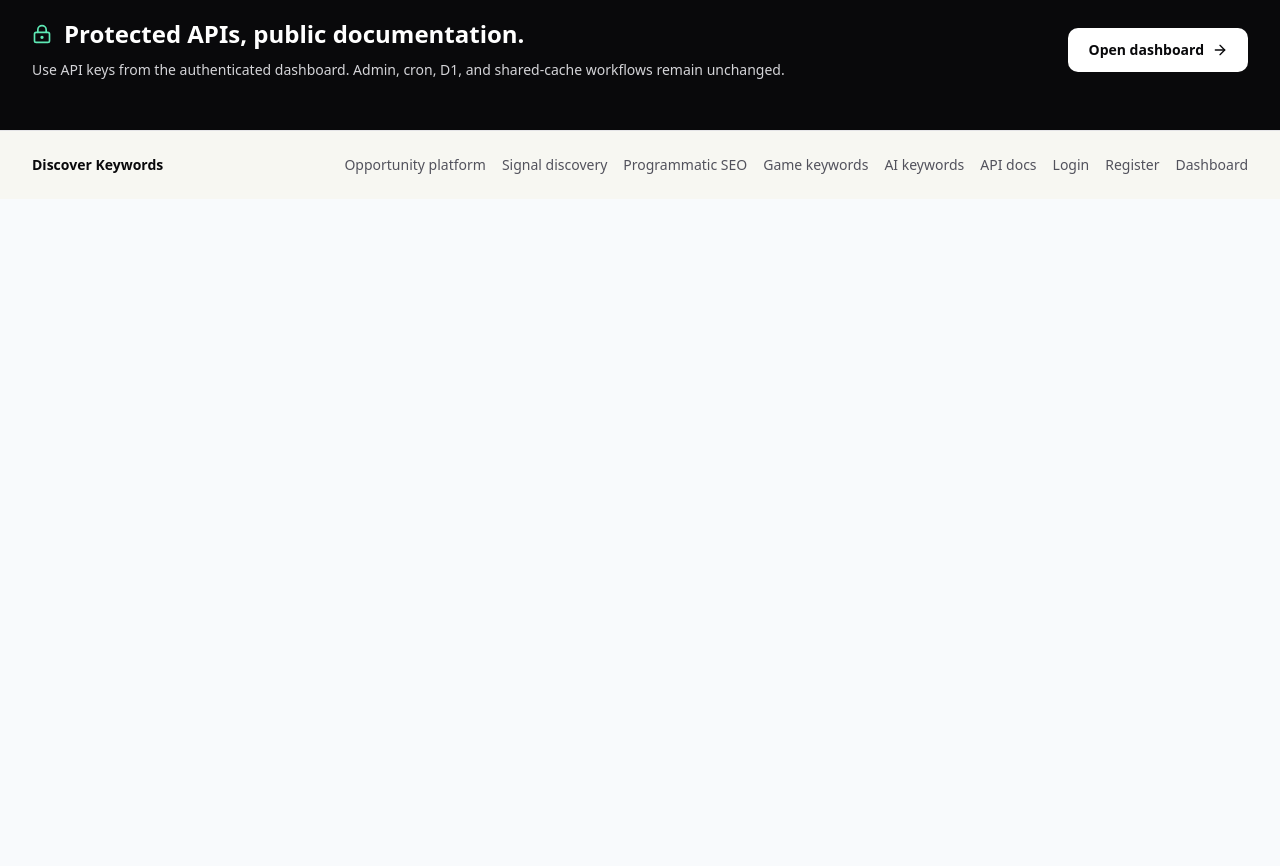
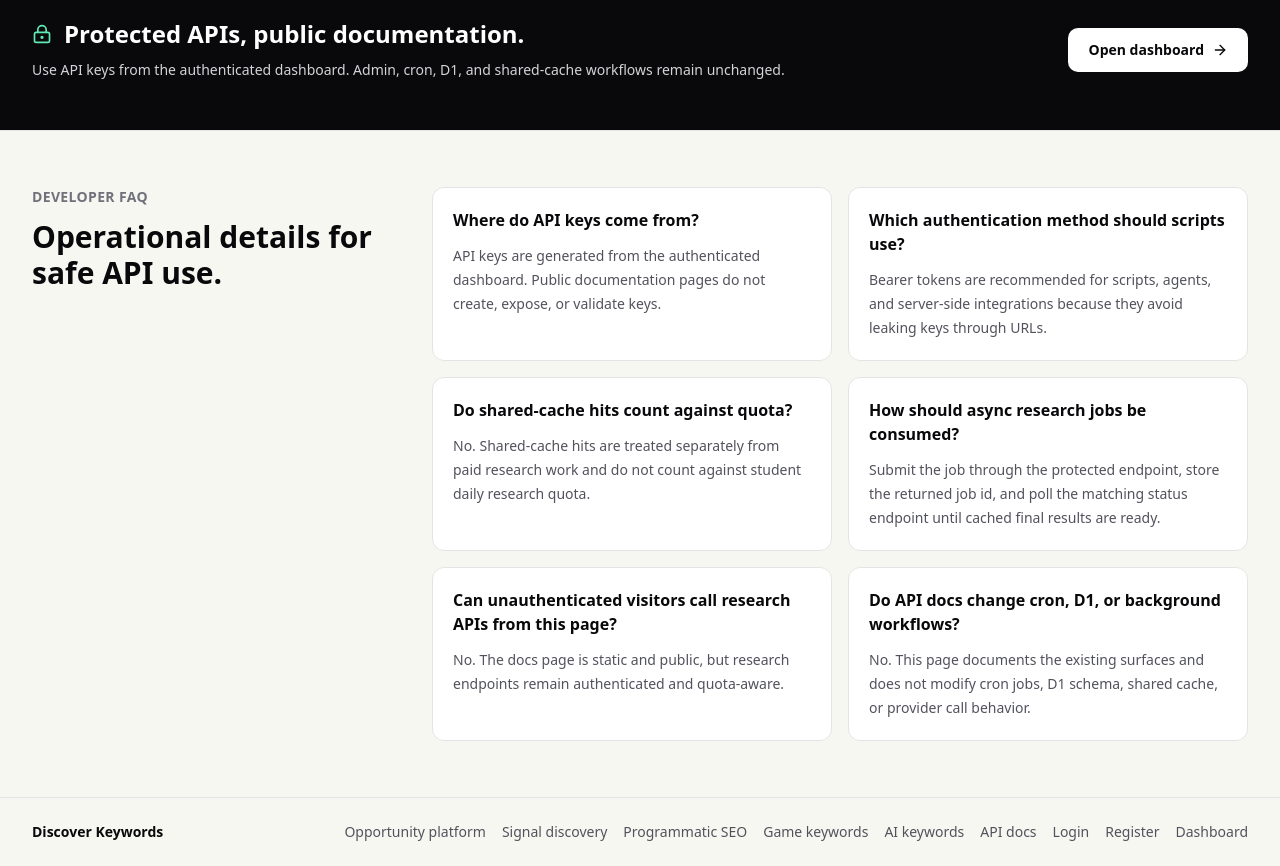
Before and after one commit to security00/google_keywords, a Next.js app: page /api-docs in a window 1280 px wide. Shown: the part 2800-3666 px from the top of the page. Before the commit the page ends 2999 px from the top, so only its background shows below. Built offline with nearby package versions, Linux system fonts and the light colour scheme; no server answers.

Commit message:
feat: expand marketing faqs

```diff
--- a/app/ai-keyword-research/page.tsx
+++ b/app/ai-keyword-research/page.tsx
@@ -79,6 +79,16 @@ export default function AiKeywordResearchPage() {
           answer:
             "Reviewed AI signals can support tool pages, comparison pages, guides, templates, workflow pages, and programmatic clusters.",
         },
+        {
+          question: "How do you discover AI product keywords safely?",
+          answer:
+            "AI signals are filtered for product fit, source context, trend movement, and SERP shape before protected research workflows spend provider calls on them.",
+        },
+        {
+          question: "What AI keyword signals are filtered out?",
+          answer:
+            "Generic AI news, vague hype phrases, entertainment terms, celebrity spikes, protected brand noise, and phrases without buildable search intent are filtered out.",
+        },
       ]}
     />
   );
--- a/app/api-docs/page.tsx
+++ b/app/api-docs/page.tsx
@@ -1,6 +1,7 @@
 import type { Metadata } from "next";
 import Link from "next/link";
 import { ArrowRight, CheckCircle2, KeyRound, LockKeyhole, ServerCog } from "lucide-react";
+import { FaqSchema } from "@/components/faq-schema";
 import { MarketingFooter, MarketingHeader } from "@/components/marketing-chrome";
 
 export const dynamic = "force-static";
@@ -72,9 +73,43 @@ const quotas = [
   "Public marketing pages do not trigger paid research providers.",
 ];
 
+const developerFaqs = [
+  {
+    question: "Where do API keys come from?",
+    answer:
+      "API keys are generated from the authenticated dashboard. Public documentation pages do not create, expose, or validate keys.",
+  },
+  {
+    question: "Which authentication method should scripts use?",
+    answer:
+      "Bearer tokens are recommended for scripts, agents, and server-side integrations because they avoid leaking keys through URLs.",
+  },
+  {
+    question: "Do shared-cache hits count against quota?",
+    answer:
+      "No. Shared-cache hits are treated separately from paid research work and do not count against student daily research quota.",
+  },
+  {
+    question: "How should async research jobs be consumed?",
+    answer:
+      "Submit the job through the protected endpoint, store the returned job id, and poll the matching status endpoint until cached final results are ready.",
+  },
+  {
+    question: "Can unauthenticated visitors call research APIs from this page?",
+    answer:
+      "No. The docs page is static and public, but research endpoints remain authenticated and quota-aware.",
+  },
+  {
+    question: "Do API docs change cron, D1, or background workflows?",
+    answer:
+      "No. This page documents the existing surfaces and does not modify cron jobs, D1 schema, shared cache, or provider call behavior.",
+  },
+];
+
 export default function ApiDocsPage() {
   return (
     <main className="min-h-screen bg-[#f7f7f2] text-zinc-950">
+      <FaqSchema faqs={developerFaqs} />
       <MarketingHeader />
 
       <section className="border-b border-zinc-200">
@@ -210,6 +245,23 @@ export default function ApiDocsPage() {
           </Link>
         </div>
       </section>
+
+      <section className="border-t border-zinc-200 bg-[#f7f7f2]">
+        <div className="mx-auto grid w-full max-w-7xl gap-10 px-4 py-14 sm:px-6 lg:grid-cols-[360px_1fr] lg:px-8">
+          <div>
+            <p className="text-sm font-semibold uppercase tracking-wide text-zinc-500">Developer FAQ</p>
+            <h2 className="mt-3 text-3xl font-semibold text-zinc-950">Operational details for safe API use.</h2>
+          </div>
+          <div className="grid gap-4 md:grid-cols-2">
+            {developerFaqs.map((item) => (
+              <div key={item.question} className="rounded-lg border border-zinc-200 bg-white p-5">
+                <h3 className="font-semibold text-zinc-950">{item.question}</h3>
+                <p className="mt-3 text-sm leading-6 text-zinc-600">{item.answer}</p>
+              </div>
+            ))}
+          </div>
+        </div>
+      </section>
       <MarketingFooter />
     </main>
   );
--- a/app/game-keyword-research/page.tsx
+++ b/app/game-keyword-research/page.tsx
@@ -79,6 +79,16 @@ export default function GameKeywordResearchPage() {
           answer:
             "No. Public pages do not call paid providers. Student workflows stay on shared cache and guarded research endpoints.",
         },
+        {
+          question: "How do you validate game keywords before building pages?",
+          answer:
+            "Game candidates need relevance checks, trend evidence, SERP fit, and review context before they become buildable opportunities.",
+        },
+        {
+          question: "What game keyword signals are risky?",
+          answer:
+            "Duplicate scraped titles, short-lived launch spikes, fandom-only phrases, non-game terms, and missing SERP evidence are risky and should not be treated as confirmed opportunities.",
+        },
       ]}
     />
   );
--- a/app/keyword-opportunity-platform/page.tsx
+++ b/app/keyword-opportunity-platform/page.tsx
@@ -79,6 +79,16 @@ export default function KeywordOpportunityPlatformPage() {
           answer:
             "Access continues through the existing registration, login, dashboard, and invite-based student workflows.",
         },
+        {
+          question: "How do you find low-competition keyword opportunities?",
+          answer:
+            "The workflow starts with early signals, then checks intent, trend movement, SERP shape, and buildability before an opportunity is treated as worth action.",
+        },
+        {
+          question: "What makes a keyword opportunity buildable?",
+          answer:
+            "A buildable opportunity has a clear page type, durable intent, enough demand evidence, and a realistic path to a useful tool, guide, template, or database page.",
+        },
       ]}
     />
   );
--- a/app/page.tsx
+++ b/app/page.tsx
@@ -8,6 +8,7 @@ import {
   SearchCheck,
   ShieldCheck,
 } from "lucide-react";
+import { FaqSchema } from "@/components/faq-schema";
 import { MarketingFooter, MarketingHeader } from "@/components/marketing-chrome";
 import { ProductEvidencePreview } from "@/components/product-evidence-preview";
 
@@ -143,11 +144,22 @@ const faqs = [
     answer:
       "Collection, filtering, trend checks, SERP validation, and review workflows stay inside protected dashboard and background systems.",
   },
+  {
+    question: "How is this different from a normal keyword tool?",
+    answer:
+      "Traditional keyword tools mostly help you look up known terms. Discover Keywords focuses on reviewed signals that can reveal opportunities before they become crowded.",
+  },
+  {
+    question: "What data sources does the public site expose?",
+    answer:
+      "The public site only shows static examples and product positioning. Raw sources, review queues, API keys, and research history stay inside authenticated workflows.",
+  },
 ];
 
 export default function Home() {
   return (
     <main className="min-h-screen bg-[#f7f7f2] text-zinc-950">
+      <FaqSchema faqs={faqs} />
       <MarketingHeader />
 
       <section className="border-b border-zinc-200 bg-[#f7f7f2]">
--- a/app/programmatic-seo-keyword-research/page.tsx
+++ b/app/programmatic-seo-keyword-research/page.tsx
@@ -79,6 +79,16 @@ export default function ProgrammaticSeoKeywordResearchPage() {
           answer:
             "Start with opportunities that have clear intent, SERP fit, repeatable page structure, and enough demand evidence to justify production.",
         },
+        {
+          question: "How do you avoid thin programmatic SEO pages?",
+          answer:
+            "The workflow checks whether a keyword family has real intent, a useful repeatable page format, and enough evidence before it becomes a page cluster candidate.",
+        },
+        {
+          question: "Can this help choose page templates?",
+          answer:
+            "Yes. Reviewed signals and SERP shape help separate calculator, generator, template, comparison, guide, game, and database page patterns.",
+        },
       ]}
     />
   );
--- a/app/seo-signal-discovery/page.tsx
+++ b/app/seo-signal-discovery/page.tsx
@@ -79,6 +79,16 @@ export default function SeoSignalDiscoveryPage() {
           answer:
             "No. This page is static. Student-facing research still goes through the shared-cache and protected dashboard paths.",
         },
+        {
+          question: "How is SEO signal discovery different from keyword research?",
+          answer:
+            "Signal discovery looks for early demand clues before a keyword is obvious, while keyword research validates whether that clue can become a useful search page.",
+        },
+        {
+          question: "Which signals are rejected before research?",
+          answer:
+            "News headlines, celebrity spikes, sports events, entertainment IP, trademark noise, generic fragments, and weak product-fit terms are blocked before paid validation.",
+        },
       ]}
     />
   );
--- /dev/null
+++ b/components/faq-schema.tsx
@@ -0,0 +1,28 @@
+export type FAQItem = {
+  question: string;
+  answer: string;
+};
+
+export function FaqSchema({ faqs }: { faqs: FAQItem[] }) {
+  const jsonLd = {
+    "@context": "https://schema.org",
+    "@type": "FAQPage",
+    mainEntity: faqs.map((item) => ({
+      "@type": "Question",
+      name: item.question,
+      acceptedAnswer: {
+        "@type": "Answer",
+        text: item.answer,
+      },
+    })),
+  };
+
+  return (
+    <script
+      type="application/ld+json"
+      dangerouslySetInnerHTML={{
+        __html: JSON.stringify(jsonLd).replace(/</g, "\\u003c"),
+      }}
+    />
+  );
+}
--- a/components/marketing-page.tsx
+++ b/components/marketing-page.tsx
@@ -7,6 +7,7 @@ import {
   SearchCheck,
   ShieldCheck,
 } from "lucide-react";
+import { FaqSchema, type FAQItem } from "@/components/faq-schema";
 import { MarketingFooter, MarketingHeader, solutionLinks } from "@/components/marketing-chrome";
 import { ProductEvidencePreview } from "@/components/product-evidence-preview";
 
@@ -26,10 +27,7 @@ type MarketingPageProps = {
     title: string;
     text: string;
   }>;
-  faqs: Array<{
-    question: string;
-    answer: string;
-  }>;
+  faqs: FAQItem[];
 };
 
 const workflowIcons = [Radar, ShieldCheck, SearchCheck, LineChart];
@@ -47,6 +45,7 @@ export function MarketingPage({
 }: MarketingPageProps) {
   return (
     <main className="min-h-screen bg-[#f7f7f2] text-zinc-950">
+      <FaqSchema faqs={faqs} />
       <MarketingHeader />
 
       <section className="border-b border-zinc-200">
```
